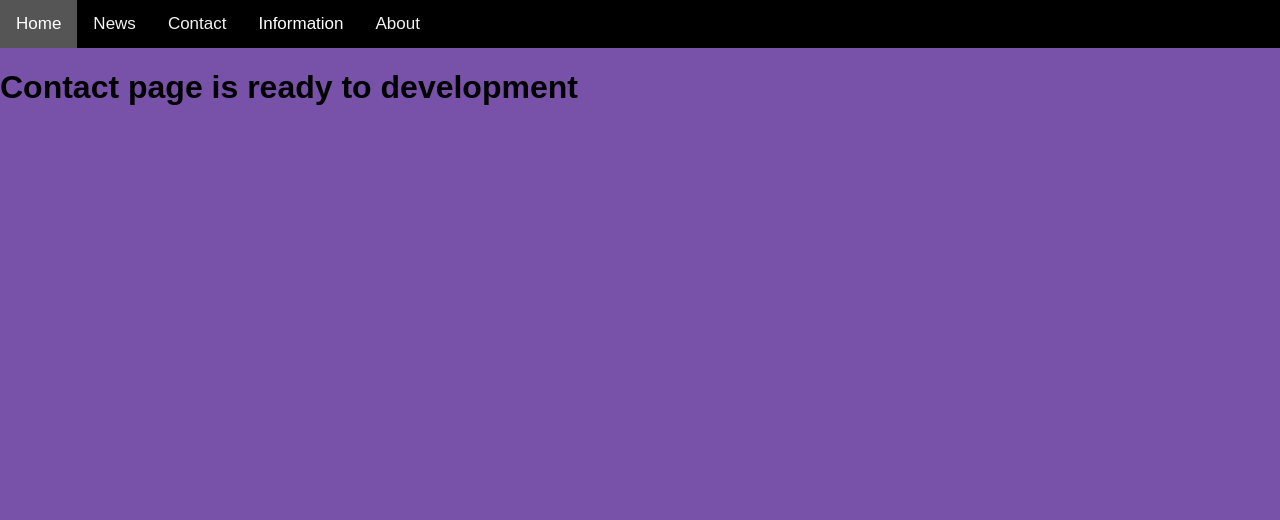
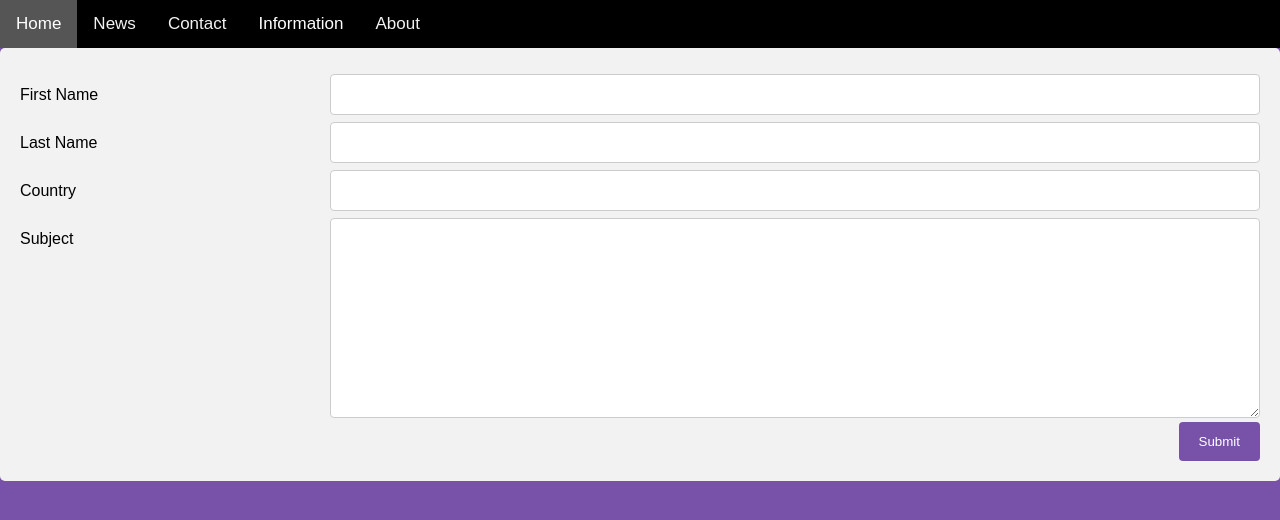
Before and after one commit to esa-kian/cinervice, a Django app: page /contact/ in a window 1280 px wide. Shown: the top 520 px of the page. Run offline with Django 3.2, Linux system fonts and the light colour scheme.

Commit message:
automatic slideshow & contact form

```diff
--- a/main/templates/contact.html
+++ b/main/templates/contact.html
@@ -1,4 +1,114 @@
+<!DOCTYPE html>
+<html>
 {% extends "base.html" %}
+
     {% block content %}
-    <h1>Contact page is ready to development</h1>
+    <head>
+        <style>
+ /* Style inputs, select elements and textareas */
+ input[type=text], select, textarea{
+  width: 100%;
+  padding: 12px;
+  border: 1px solid #ccc;
+  border-radius: 4px;
+  box-sizing: border-box;
+  resize: vertical;
+}
+
+/* Style the label to display next to the inputs */
+label {
+  padding: 12px 12px 12px 0;
+  display: inline-block;
+}
+
+/* Style the submit button */
+input[type=submit] {
+  background-color: #7851A9;
+  color: white;
+  padding: 12px 20px;
+  border: none;
+  border-radius: 4px;
+  cursor: pointer;
+  float: right;
+}
+
+/* Style the container */
+.container {
+  border-radius: 5px;
+  background-color: #f2f2f2;
+  padding: 20px;
+}
+
+/* Floating column for labels: 25% width */
+.col-25 {
+  float: left;
+  width: 25%;
+  margin-top: 6px;
+}
+
+/* Floating column for inputs: 75% width */
+.col-75 {
+  float: left;
+  width: 75%;
+  margin-top: 6px;
+}
+
+/* Clear floats after the columns */
+.row:after {
+  content: "";
+  display: table;
+  clear: both;
+}
+
+/* Responsive layout - when the screen is less than 600px wide, make the two columns stack on top of each other instead of next to each other */
+@media screen and (max-width: 600px) {
+  .col-25, .col-75, input[type=submit] {
+    width: 100%;
+    margin-top: 0;
+  }
+}
+        </style>
+    </head>
+    <body>
+    <div class="container">
+        <form action="action_page.php">
+          <div class="row">
+            <div class="col-25">
+              <label for="fname">First Name</label>
+            </div>
+            <div class="col-75">
+              <input type="text" id="fname" name="firstname">
+            </div>
+          </div>
+          <div class="row">
+            <div class="col-25">
+              <label for="lname">Last Name</label>
+            </div>
+            <div class="col-75">
+              <input type="text" id="lname" name="lastname">
+            </div>
+          </div>
+          <div class="row">
+            <div class="col-25">
+             <label for="country">Country</label>
+            </div>
+            <div class="col-75">
+              <input type="text" id="country" name="country">
+            </div>
+          </div>
+          <div class="row">
+            <div class="col-25">
+              <label for="subject">Subject</label>
+            </div>
+            <div class="col-75">
+              <textarea id="subject" name="subject" style="height:200px"></textarea>
+            </div>
+          </div>
+          <div class="row">
+            <input type="submit" value="Submit">
+          </div>
+        </form>
+      </div>
+    </body>
+    </html>
     {% endblock %}
```
Also changed, not shown: main/templates/index.html (+14 -0 lines).
